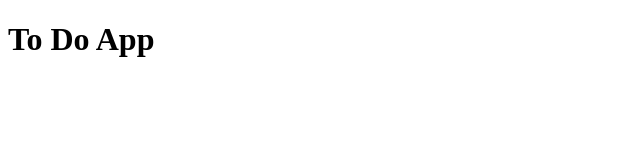
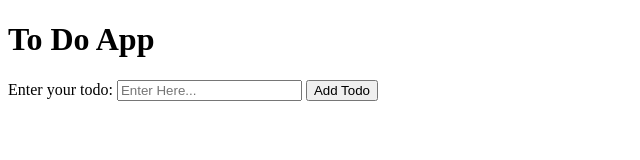
Before and after one commit to JetC0918/todo-app, a plain HTML site: page index.html in a window 1280 px wide. Shown: the whole page, without its empty margins (0-640 px from the left). Drawn offline with Linux system fonts and the light colour scheme.

Commit message:
feat: created a new todo form

```diff
--- a/index.html
+++ b/index.html
@@ -8,5 +8,12 @@
 </head>
 <body>
     <h1>To Do App</h1>
+
+    <form action="">
+        <label for="todoInput">Enter your todo:</label>
+        <input type="text" placeholder="Enter Here..." />
+
+        <button>Add Todo</button>
+    </form>
 </body>
 </html>
```
